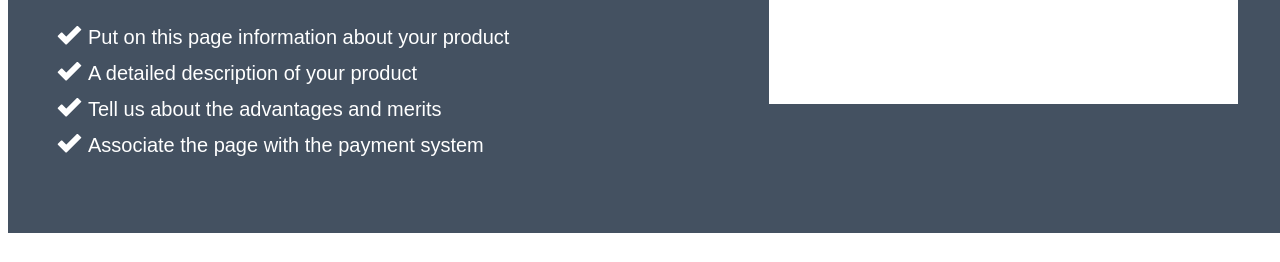
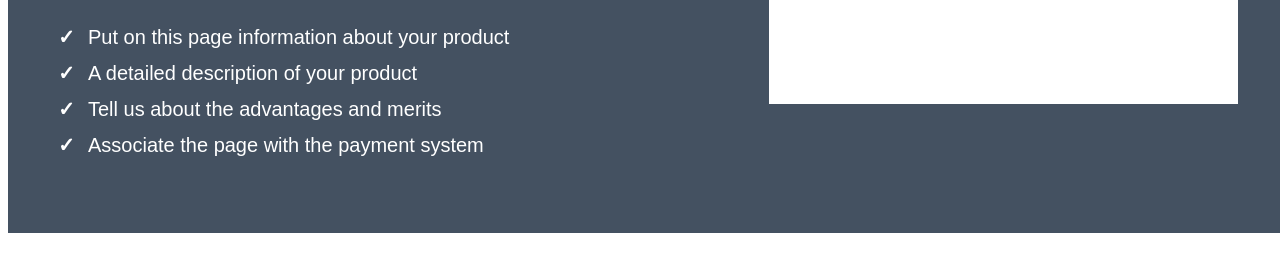
Before and after one commit to annaMilykh/HTMLcourse, a plain HTML site: page project/index.html in a window 1280 px wide. Shown: the part 168-430 px from the top of the page. Drawn offline with Linux system fonts and the light colour scheme.

Commit message:
Update style.css

```diff
--- a/project/css/style.css
+++ b/project/css/style.css
@@ -75,18 +75,17 @@
 
 
 .page-header-list-item:before {
-    content: "";
+    content: "✓";
     display: block;
     width: 25px;
     height: 19px;
-    background-image: url(../img/check_icon.png);
     background-size: cover;
     position: absolute;
-    left: -1px;
-    top: 6px;
-    margin-top: 1px;
+    left: 0px;
     font-weight: 600;
-    /*background-size: contain;
+    /*
+    background-image: url(../img/check_icon.png);
+    background-size: contain;
     background-repeat: no-repeat;
     background-position: center;*/
 
```
